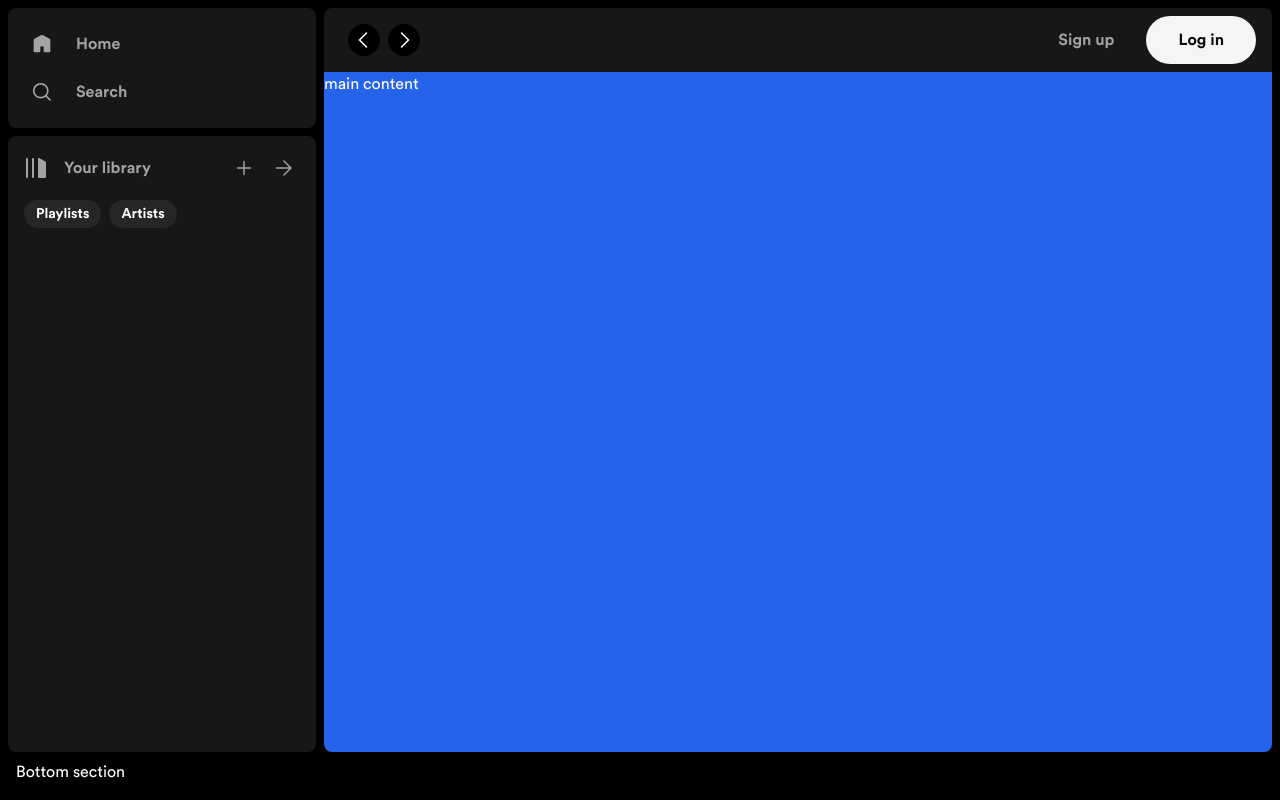
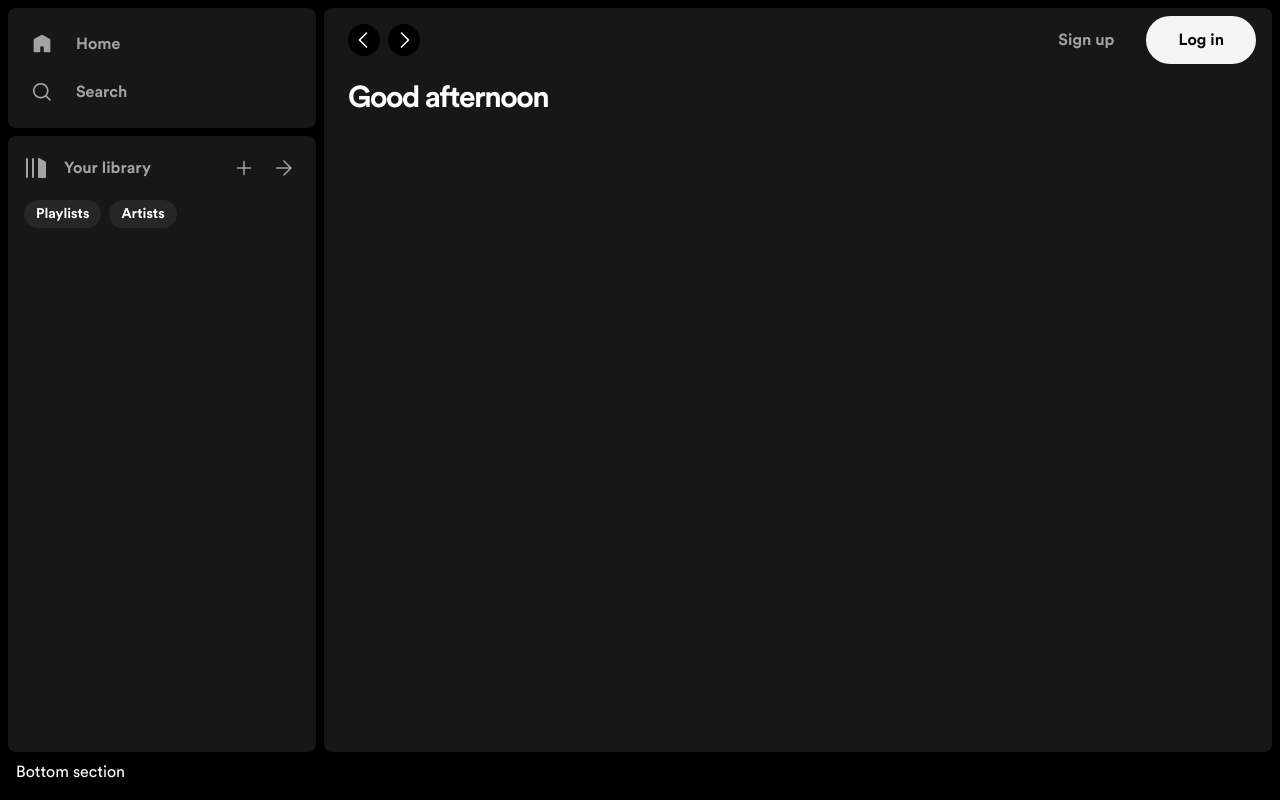
Before and after one commit to Zaprovic/spotify-clone-nextjs-v2, a Next.js app: page / in a window 1280 px wide. Built offline with nearby package versions, Linux system fonts and the light colour scheme; no server answers.

Commit message:
added greeting title to main content

```diff
--- a/src/app/(site)/page.tsx
+++ b/src/app/(site)/page.tsx
@@ -1,3 +1,9 @@
+import GreetingTitle from "@/components/page-main/greeting-title";
+
 export default function Home() {
-    return <div className="h-full w-full bg-blue-600">main content</div>;
+    return (
+        <div className="h-full w-full bg-neutral-900 px-6 py-2">
+            <GreetingTitle />
+        </div>
+    );
 }
--- /dev/null
+++ b/src/components/page-main/greeting-title.tsx
@@ -0,0 +1,15 @@
+"use client";
+
+const GreetingTitle = () => {
+    const date = new Date();
+    const hours = date.getHours();
+    let text: string;
+
+    if (hours < 12) text = "morning";
+    else if (hours >= 12 && hours < 18) text = "afternoon";
+    else text = "evening";
+
+    return <h2 className="text-3xl font-bold -tracking-wider">Good {text}</h2>;
+};
+
+export default GreetingTitle;
```
